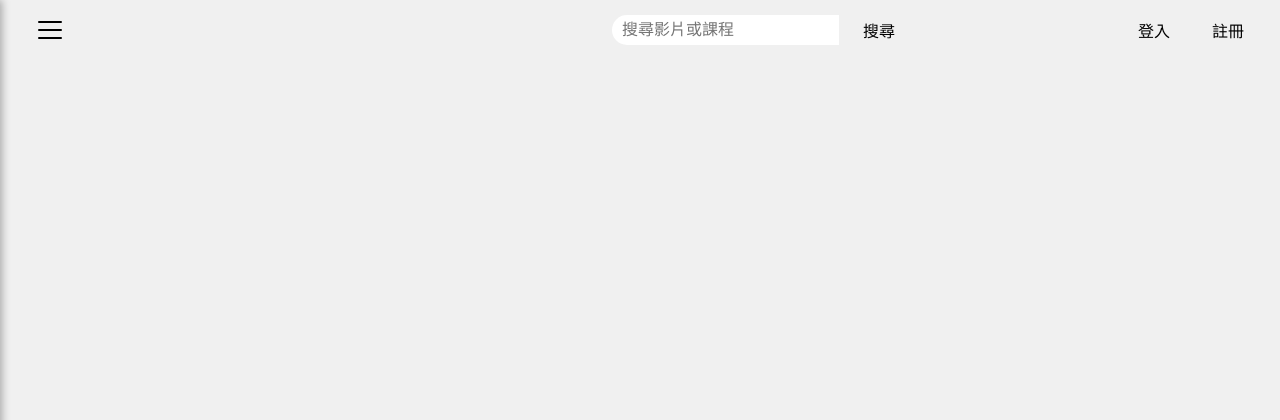
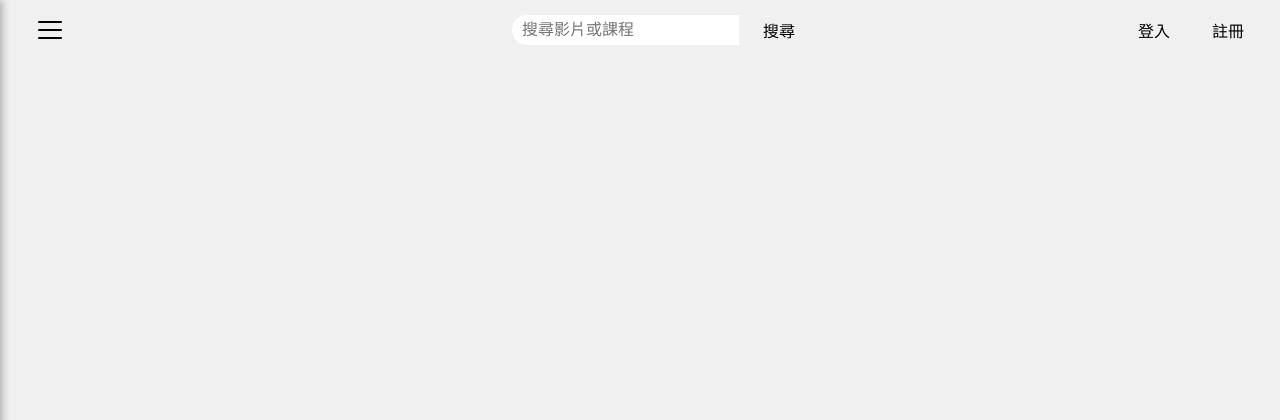
Before and after one commit to bensoncheng1118-coder/my-backend5, a Flask app: page / in a window 1280 px wide. Shown: the top 420 px of the page. Run offline with Flask 3, Linux system fonts and the light colour scheme; some libraries are stand-ins or nearby versions.

Commit message:
Update index.html

```diff
--- a/templates/index.html
+++ b/templates/index.html
@@ -109,7 +109,9 @@
 
   /* 搜尋欄 */
   #search-form {
-    margin-left: -20px; /* 更靠近漢堡圖示 */
+  position: relative;
+  margin-left: 0; /* 更靠近漢堡圖示 */
+  left: -100px;
   flex-grow: 1;      /* 讓搜尋欄可以延展 */
   max-width: 500px;  /* 控制搜尋欄最大寬度 */
   display: flex;
```
